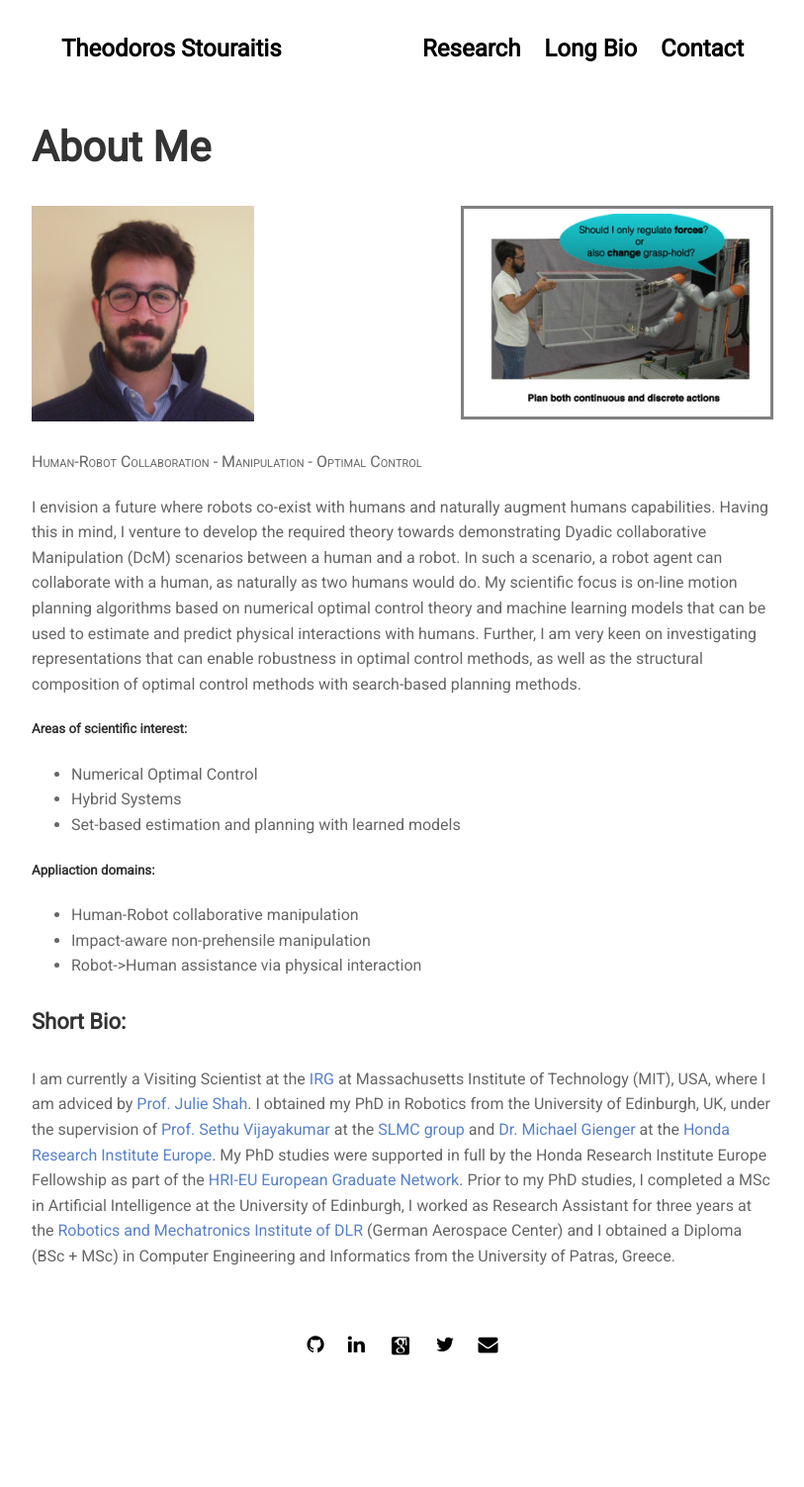
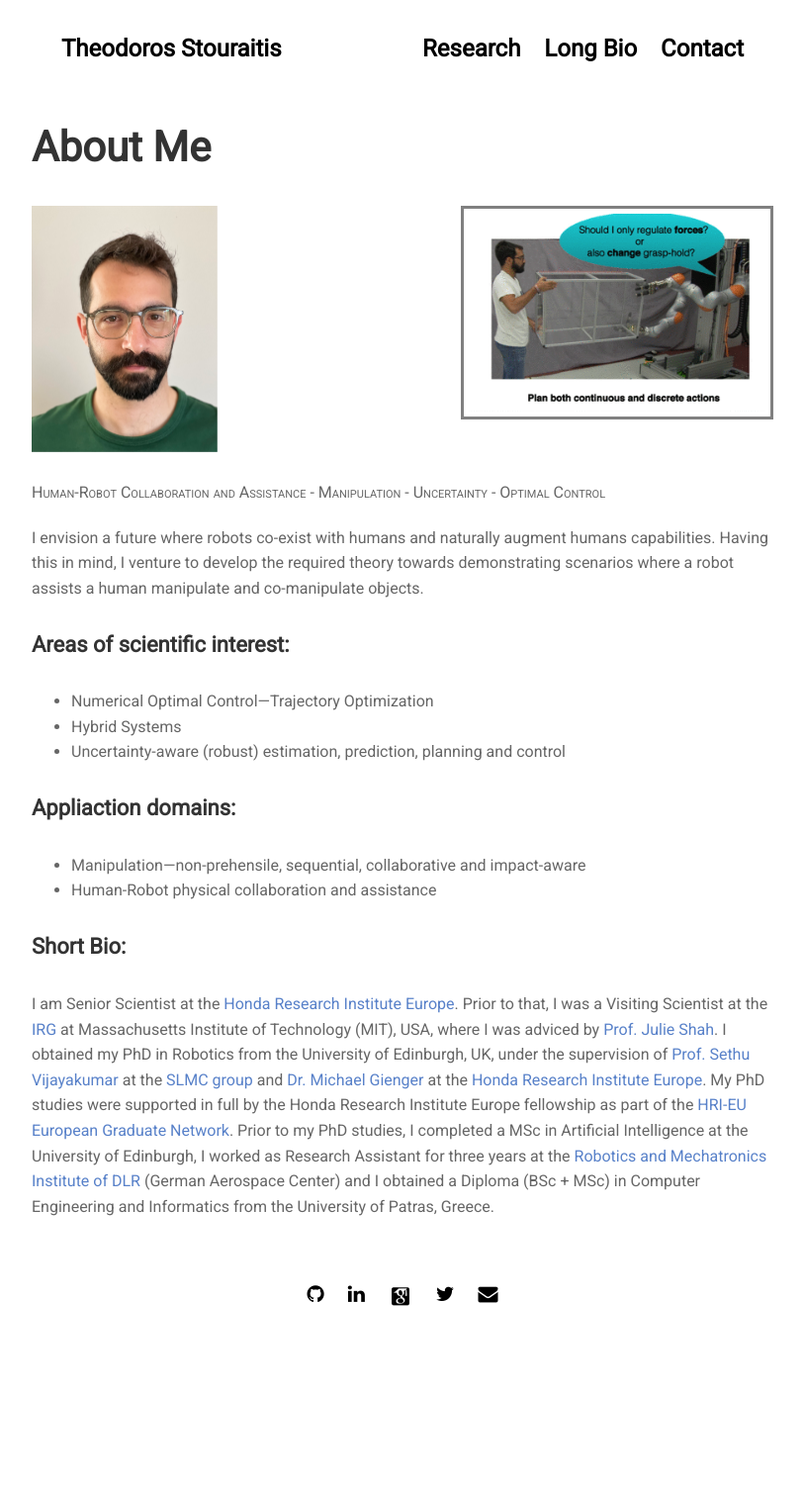
Before and after one commit to stoutheo/stoutheo.github.io, a Jekyll site: the page built from index.html, in a window 1280 px wide. Shown: the whole page at 99% size, without its empty margins (233-1046 px from the left). Built offline with Jekyll 4.4.1, drawn with Linux system fonts in a browser that asks for light colours; nearby versions of some CDN libraries; after the commit the page ends 1452 px from its top, so only the background shows below that.

Commit message:
Update personal info, bios and papers part 2

```diff
--- a/_data/publications/papers.yml
+++ b/_data/publications/papers.yml
@@ -17,8 +17,11 @@
     <br> Set-based State Estimation with Probabilistic Consistency Guarantee under Epistemic Uncertainty.
     <br> Li, S.<sup> * </sup>, **Stouraitis, T.**<sup> * </sup>, Gienger, M., Vijayakumar, S. and Shah, A. J.
     <br> IEEE Robotics and Automation Letters (RA-L), 2022,
-    <br> *To appear*,
-    [pre-print](https://arxiv.org/pdf/2110.09584.pdf)
+    [IEEE-link](https://ieeexplore.ieee.org/abstract/document/9723510),
+    [pdf](https://arxiv.org/pdf/2110.09584),
+    [video](https://www.youtube.com/watch?v=CvIPJlALaFU&ab_channel=InteractiveRobotics),
+    [MIT news](https://news.mit.edu/2022/robots-dress-humans-without-full-picture-0405),
+    [MIT Instagram](https://www.instagram.com/p/CcF3LTWOgSw/)
     <br> --- </td>
   </tr>
   </tbody>
@@ -66,14 +69,27 @@
   </colgroup>
   <tbody>
   <tr>
+    <td markdown="span"> ![image](/assets/img/ros-pybullet-envs.png){: style="float: left; width: 100%; margin: 10px -20px"}
+          </td>
+    <td markdown="span">
+    <br>  ROS PyBullet Interface: A Framework for Reliable Contact Simulation and Human-Robot Interaction.
+    <br>  Mower, C., **Stouraitis, T.**, Moura, J., Rauch, C., Yan, Lei., Behabadi, N., Gienger, M., Vercauteren, T., Bergeles, C., and Vijayakumar, S.,
+    <br> *Conference on Robot Learning (CoRL), 2022*,
+    <br> To appear,
+    [pdf](https://arxiv.org/pdf/2210.06887)
+    <br> --- </td>
+  </tr>
+  <tr height ="10px"></tr>
+  <tr>
     <td markdown="span"> ![image](/assets/img/pushing.gif){: style="float: left; width: 100%; margin: 10px -20px"}
           </td>
     <td markdown="span">
     <br> Non-prehensile Planar Manipulation via Trajectory Optimization with Complementarity Constraints.
-    <br> Moura J., **Stouraitis, T.**, and Vijayakumar, S.
+    <br> Moura, J., **Stouraitis, T.**, and Vijayakumar, S.
     <br> *IEEE International Conference on Robotics and Automation (ICRA), 2022*,
-    <br> *To appear*,
-    [pre-print](https://arxiv.org/pdf/2109.13145.pdf)
+    [IEEE-link](https://ieeexplore.ieee.org/document/9811942),
+    [pdf](https://arxiv.org/pdf/2109.13145.pdf),
+    [video](https://www.youtube.com/watch?v=EkU6YHMhjto&list=PLW-NGNcgsQQjsGbntGBanhhvTeDrYI4LD&index=64)
     <br> --- </td>
   </tr>
   <tr height ="10px"></tr>
@@ -86,7 +102,20 @@
       <br> *IEEE/RSJ International Conference on Intelligent Robots and Systems (IROS), 2020*,
       [IEEE-link](https://ieeexplore.ieee.org/abstract/document/9341246),
       [pdf](https://arxiv.org/pdf/2006.13374.pdf),
-      [video](https://public.3.basecamp.com/p/gRmU67nnWBbG8ieDtucdgGkG)
+      [video](https://ieeexplore.ieee.org/abstract/document/9341246/media#media)
+      <br> --- </td>
+    </tr>
+    <tr height ="10px"></tr>
+    <tr>
+      <td markdown="span"> ![image](/assets/img/impact-aware.gif){: style="float: left; width: 100%; margin: 10px -20px"}
+            </td>
+      <td markdown="span">
+      <br> Multi-modal Trajectory Optimization for Impact-aware Manipulation.
+      <br> **Stouraitis, T.**<sup> * </sup>, Yan, L.<sup> * </sup>, Moura J., Gienger, M., and Vijayakumar, S.
+      <br> *IEEE/RSJ International Conference on Intelligent Robots and Systems (IROS), 2020*,
+      [IEEE-link](https://ieeexplore.ieee.org/abstract/document/9341246),
+      [pdf](https://arxiv.org/pdf/2006.13374.pdf),
+      [video](https://ieeexplore.ieee.org/abstract/document/9341246/media#media)
       <br> --- </td>
     </tr>
     <tr height ="10px"></tr>
--- a/_data/settings.yml
+++ b/_data/settings.yml
@@ -43,52 +43,45 @@
 about: >
   ## About Me
 
-  <img src="/assets/img/Theo.png" alt="Drawing" style="width: 30%;"/>
+  <img src="/assets/img/Theo_new.png" alt="Drawing" style="width: 25%;"/>
   <img src="/assets/img/concept.gif" align="right" alt="Drawing" style="padding:5px;border:medium solid grey; width: 40%;"/>
 
   <p class="lead" style="font-variant:small-caps">
-      Human-Robot Collaboration - Manipulation - Optimal Control
+      Human-Robot Collaboration and Assistance - Manipulation - Uncertainty - Optimal Control
       <br />
   </p>
 
   I envision a future where robots co-exist with humans and naturally augment
   humans capabilities. Having this in mind, I venture to develop the required theory towards
-  demonstrating Dyadic collaborative Manipulation (DcM) scenarios between a human and a robot.
-  In such a scenario, a robot agent can collaborate with a human,
-  as naturally as two humans would do. My scientific focus is on-line motion planning
-  algorithms based on numerical optimal control theory and machine learning models that can
-  be used to estimate and predict physical interactions with humans.
-  Further, I am very keen on investigating representations that can enable robustness in
-  optimal control methods, as well as the structural composition of optimal control methods with search-based planning
-  methods.
+  demonstrating scenarios where a robot assists a human manipulate and co-manipulate objects.
 
-  ##### Areas of scientific interest: #####
 
-  + Numerical Optimal Control
+  #### Areas of scientific interest: ####
+
+  + Numerical Optimal Control---Trajectory Optimization
 
   + Hybrid Systems
 
-  + Set-based estimation and planning with learned models
+  + Uncertainty-aware (robust) estimation, prediction, planning and control
 
 
-  ##### Appliaction domains: #####
+  #### Appliaction domains: ####
 
-  + Human-Robot collaborative manipulation
+  + Manipulation---non-prehensile, sequential, collaborative and impact-aware
 
-  + Impact-aware non-prehensile manipulation
-
-  + Robot->Human assistance via physical interaction
+  + Human-Robot physical collaboration and assistance
 
 
   #### Short Bio: ####
 
-  I am currently a Visiting Scientist at the [IRG](https://interactive.mit.edu) at Massachusetts Institute of Technology (MIT), USA,
-  where I am adviced by [Prof. Julie Shah](https://interactive.mit.edu/about/people/julie).
+  I am Senior Scientist at the [Honda Research Institute Europe](https://www.honda-ri.de).
+  Prior to that, I was a Visiting Scientist at the [IRG](https://interactive.mit.edu) at Massachusetts Institute of Technology (MIT), USA,
+  where I was adviced by [Prof. Julie Shah](https://interactive.mit.edu/about/people/julie).
   I obtained my PhD in Robotics from the University of Edinburgh, UK,
   under the supervision of [Prof. Sethu Vijayakumar](http://homepages.inf.ed.ac.uk/svijayak/) at the
   [SLMC group](https://web.inf.ed.ac.uk/slmc) and [Dr. Michael Gienger](https://scholar.google.de/citations?user=oU2jyxMAAAAJ&hl=de) at
   the [Honda Research Institute Europe](https://www.honda-ri.de).
-  My PhD studies were supported in full by the Honda Research Institute Europe Fellowship as
+  My PhD studies were supported in full by the Honda Research Institute Europe fellowship as
   part of the [HRI-EU European Graduate Network](https://www.honda-ri.de/partnership-in-science/).
   Prior to my PhD studies, I completed a MSc in Artificial Intelligence
   at the University of Edinburgh, I worked as Research Assistant for
@@ -115,7 +108,15 @@
 #projects:
 #- {name: 'Hierarchical Planning of Dynamic Movements without Scheduled Contact Sequences', folder: 'hierarchical', file: 'projects/hierarchical.html'}
 #- {name: 'Planning and Execution of Dynamic Whole-Body Locomotion for a Hydraulic Quadruped on Challenging Terrain', folder: 'decoupled', file: 'projects/decoupled.html'}
-
+# In such a scenario, a robot agent can collaborate with a human,
+# as naturally as two humans would do.
+#  demonstrating Dyadic collaborative Manipulation (DcM) scenarios between a human and a robot,
+# My scientific focus is on-line motion planning
+# algorithms based on numerical optimal control theory and machine learning models that can
+# be used to estimate and predict physical interactions with humans.
+# Further, I am very keen on investigating representations that can enable robustness in
+# optimal control methods, as well as the structural composition of optimal control methods with search-based planning
+# methods.
 
 #-------------------------------
 # Software Section
@@ -158,11 +159,11 @@
   I completed my PhD studies in 2021 on the topic of Human-Robot Collaboration and
   continued working as Research Associate at the
   [SLMC group](https://web.inf.ed.ac.uk/slmc) at the University of Edinburgh.
-  I am currently a Visiting Scientist at the [IRG](https://interactive.mit.edu) at Massachusetts Institute of Technology (MIT), USA,
-  where I am adviced by [Prof. Julie Shah](https://interactive.mit.edu/about/people/julie) and I investigate topics related to
-  estimation and planning for Human-Robot assistive tasks. My visit at MIT is supported in part by a Postdoctoral Grant provided by
+  In 2022, I was a Visiting Scientist at the [IRG](https://interactive.mit.edu) at Massachusetts Institute of Technology (MIT), USA, for 3 months,
+  where I was adviced by [Prof. Julie Shah](https://interactive.mit.edu/about/people/julie) and I investigate topics related to
+  estimation and planning for Human-Robot assistive tasks. My visit at MIT was supported in part by a Postdoctoral Grant provided by
   the [Scottish Informatics and Computer Science Alliance (SICSA)](https://www.sicsa.ac.uk).
-
+  I am now a Senior Scientist at the [Honda Research Institute Europe](https://www.honda-ri.de) working towards developing robots that assist humans in daily tasks.
 
 
 
```
